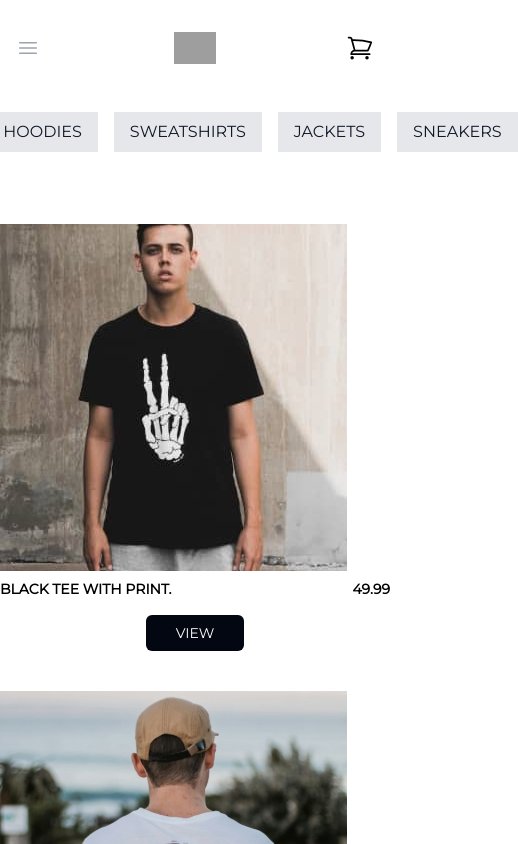
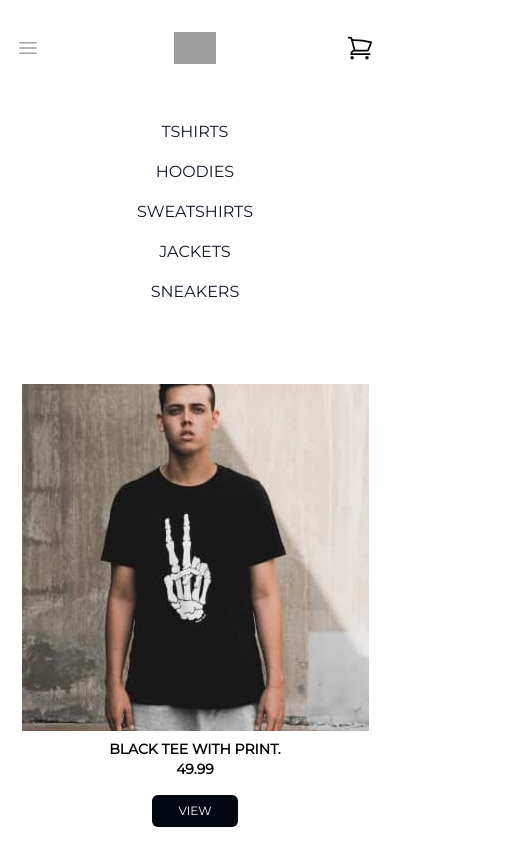
Before and after one commit to h4m24-a/ecommerce-shopping-cart, a React (Vite) app: page /pages/productpage in a window 390 px wide. Shown: the top 844 px of the page, 518 px wide, since content can reach past the window. Built offline with nearby package versions, Linux system fonts and the light colour scheme; grey boxes are pictures that could not be loaded.

Commit message:
fix mobile view for product page

```diff
--- a/src/components/ui/ProductCard.jsx
+++ b/src/components/ui/ProductCard.jsx
@@ -23,7 +23,7 @@ const Card = ({textStyle, imageStyle, imageSrc, name, description, price, moreIn
         </div>
           <Button
           text="View"
-          btnClass="bg-gray-950 font-montserrat uppercase m-2 mb-6 text-sm text-white rounded-md px-4 py-2 w-1/4 mx-auto transition duration-300 ease-in-out focus:outline-none hover:bg-gray-950 hover:text-red-500"
+          btnClass="bg-gray-950 font-montserrat uppercase m-2 mb-6 text-xs text-center text-white rounded-md px-4 py-2 w-1/4 mx-auto transition duration-300 ease-in-out focus:outline-none hover:bg-gray-950 hover:text-red-500"
           onClick={moreInfo}>
           </Button>
       </div>
--- a/src/pages/ProductPage.jsx
+++ b/src/pages/ProductPage.jsx
@@ -14,12 +14,12 @@ const ProductPage = () => {
       <NavBar />
       <div className="container mx-auto mb-16">
         <Tab.Group defaultIndex={0}>
-          <div className="flex flex-col">
-          <Tab.List className="flex justify-center p-4 space-x-4">
+          <div className="flex flex-col items-center">
+          <Tab.List className="flex flex-col  mx-auto p-4  lg:flex-row ">
             {Object.keys(productData).map((category, index) => (
               <Tab
                 key={index}
-                className="bg-gray-200 uppercase font-montserrat text-gray-900 px-4 py-2  cursor-pointer"
+                className="uppercase font-montserrat hover:border-b border-black text-gray-900 px-4 py-2  cursor-pointer"
               >
                 {category}
               </Tab>
@@ -29,12 +29,12 @@ const ProductPage = () => {
           <Tab.Panels>
             {Object.values(productData).map((categoryProducts, index) => (
               <Tab.Panel key={index}>
-                <div className="mt-14 grid grid-cols-1 md:grid-cols-2 lg:grid-cols-3 xl:grid-cols-4 gap-4">
+                <div className="mt-14 grid grid-cols-1 place-items-center md:grid-cols-2 lg:grid-cols-3 xl:grid-cols-4 gap-4">
                   {categoryProducts.map((product) => (
                     <ProductCard
                       key={product.id}
                       description={product.description}
-                      textStyle="text-center mt-2 mb-2 flex flex-row  item-center justify-between text-black"
+                      textStyle="text-center mt-2 mb-2 flex flex-col  item-center justify-between text-black lg:flex-row"
                       imageSrc ={product.imageSrc}
                       imageStyle="aspect-square object-cover hover:outline"
                       price={product.price}
```
